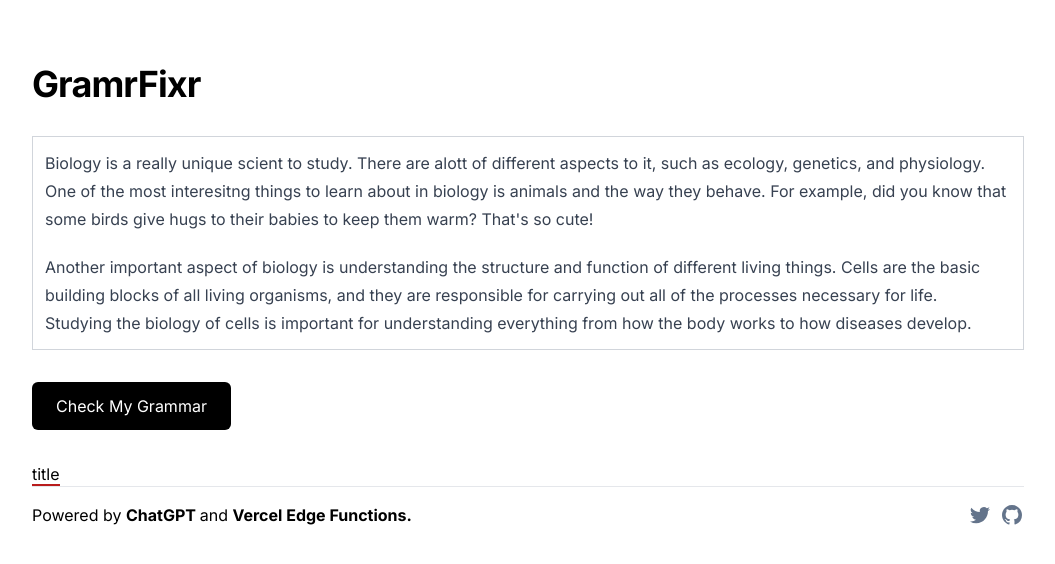
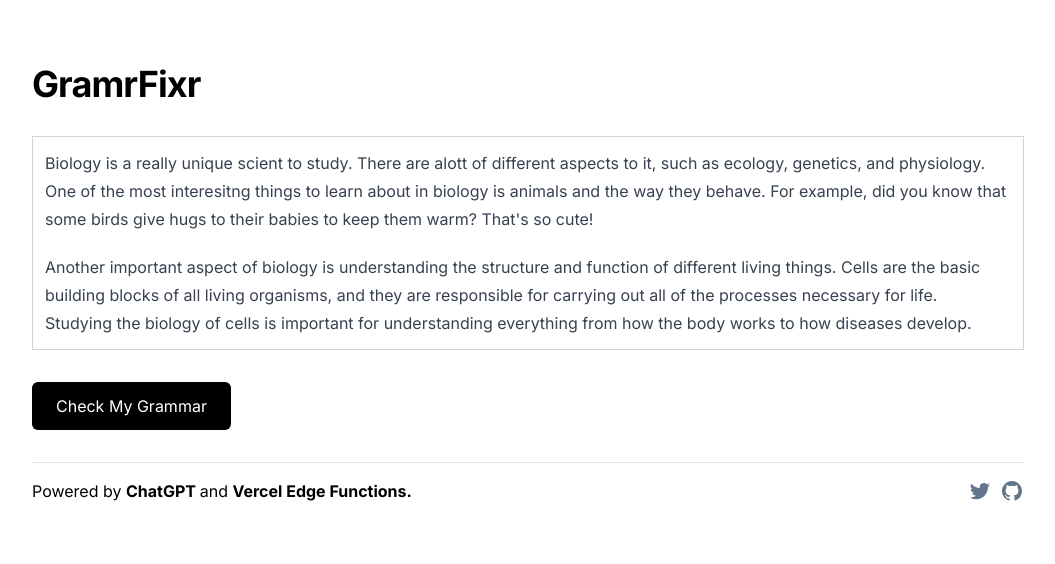
Before and after one commit to gyurisc/gramrfixr, a Next.js app: page / in a window 1280 px wide. Shown: the top 564 px of the page, without its empty margins (112-1167 px from the left). Built offline with nearby package versions, Linux system fonts and the light colour scheme.

Commit message:
removing the highlighted word example

```diff
--- a/pages/index.tsx
+++ b/pages/index.tsx
@@ -3,7 +3,6 @@ import Head from "next/head";
 import Header from "@/components/Header";
 import Footer from "@/components/Footer";
 import ContentEditor from "@/components/ContentEditor/ContentEditor";
-import HighlightedWord from "@/components/HighlightedWord";
 
 export default function Home() {
   return (
@@ -20,7 +19,6 @@ export default function Home() {
       <Header />
       <main>
         <ContentEditor />
-        <HighlightedWord original="title" corrected="title" />
       </main>
       <Footer />
     </div>
```
